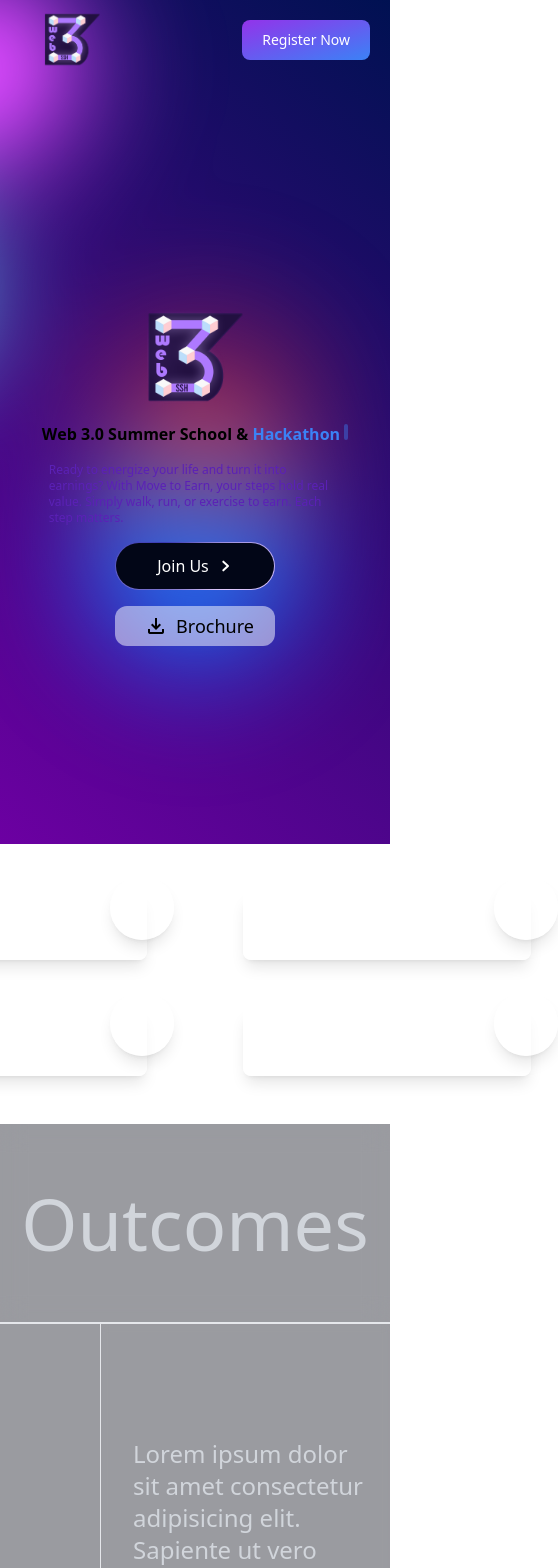
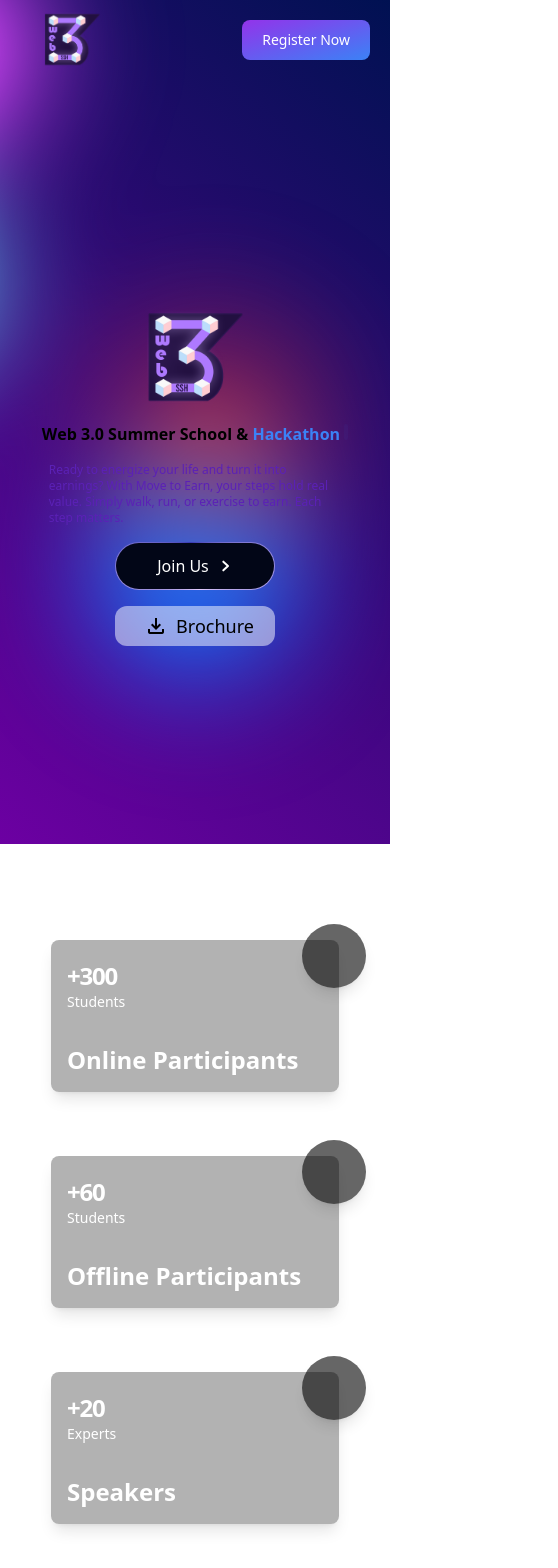
Before and after one commit to web3ssh-iiits/web3ssh-24, a React (Vite) app: page / in a window 390 px wide. Shown: the top 1568 px of the page, 558 px wide, since content can reach past the window. Built offline with nearby package versions, Linux system fonts and the light colour scheme.

Commit message:
Make analytics section responsive

```diff
--- a/src/components/AnalyticsCard.jsx
+++ b/src/components/AnalyticsCard.jsx
@@ -1,11 +1,11 @@
 export default function AnalyticsCard({ icon, number, unit, title }) {
   return (
     <>
-      <div className="mx-12">
+      <div className="mx-12 w-full p-2 py-8 flex-1 ">
         <div className="flex w-72">
-          <div className="flex w-full max-w-full flex-col break-words rounded-lg  bg-white bg-opacity-50 text-gray-600 shadow-lg">
+          <div className="flex w-full max-w-full flex-col break-words rounded-lg  bg-black bg-opacity-30 text-white shadow-lg">
             <div className="p-4">
-              <div className="absolute -mt-8 ml-[235px] bg-white bg-opacity-50 h-16 w-16 rounded-[32px] text-center text-white shadow-lg">
+              <div className="absolute -mt-8 ml-[235px] bg-black bg-opacity-60 h-16 w-16 rounded-[32px] text-center text-white shadow-lg">
                 {icon}
               </div>
               <div className="pt-1 text-left">
--- a/src/components/AnalyticsSection.jsx
+++ b/src/components/AnalyticsSection.jsx
@@ -3,13 +3,19 @@ import AnalyticsCard from './AnalyticsCard';
 export default function AnalyticsSection() {
   return (
     <>
-      <div className="flex m-12 justify-center">
-        <AnalyticsCard />
-        <AnalyticsCard />
-      </div>
-      <div className="flex m-12 justify-center">
-        <AnalyticsCard />
-        <AnalyticsCard />
+      <div className="flex m-12 justify-center flex-wrap mx-auto p-4">
+        <AnalyticsCard
+          number={'+300'}
+          title={'Online Participants'}
+          unit={'students'}
+        />
+        <AnalyticsCard
+          number={'+60'}
+          title={'Offline Participants'}
+          unit={'students'}
+        />
+        <AnalyticsCard number={'+20'} unit={'experts'} title={'Speakers'} />
+        <AnalyticsCard number={'+4'} unit={'companies'} title={'Sponsors'} />
       </div>
     </>
   );
```
